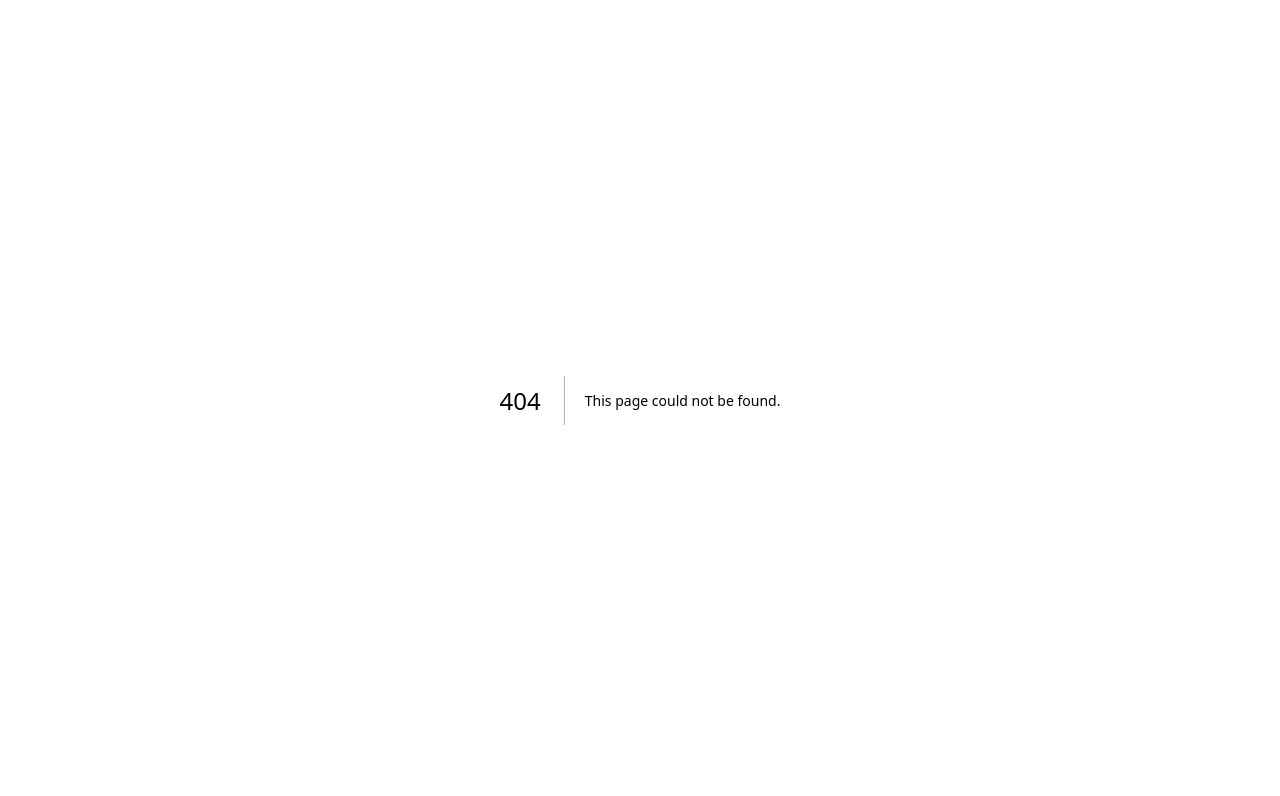
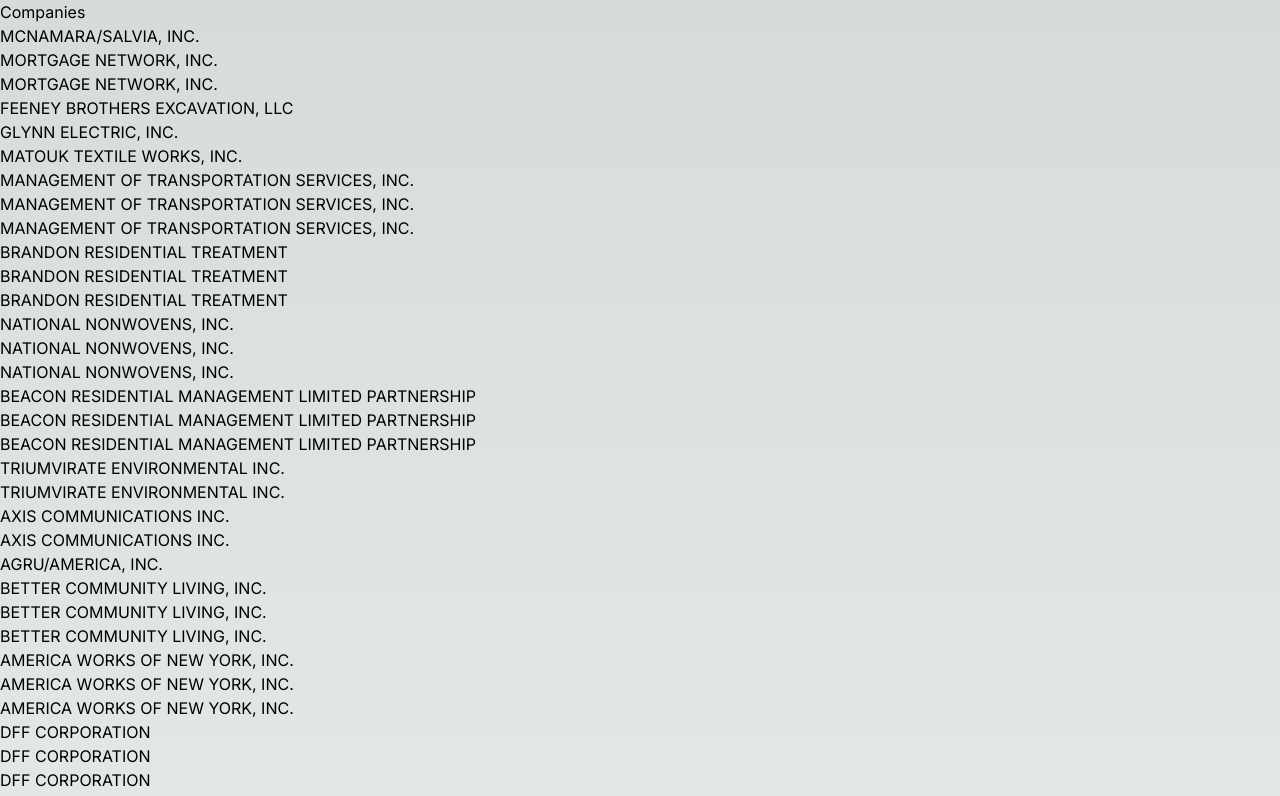
Before and after one commit to chas-bean/chas-bean-takehome, a Next.js app: page /companies in a window 1280 px wide. Before the commit this address had no page. Shown: the top 796 px of the page. Built offline with nearby package versions, Linux system fonts and the light colour scheme.

Commit message:
Scaffold folder / component structure
Note NextJS 13 uses the /app directory instead of /pages, with new conventions

```diff
--- /dev/null
+++ b/src/app/companies/components/CompanyCard.tsx
@@ -0,0 +1,3 @@
+export default function CompanyCard() {
+  return null;
+}
--- /dev/null
+++ b/src/app/companies/components/CompanyList.tsx
@@ -0,0 +1,15 @@
+import { Company } from "../types/company";
+
+interface CompanyListProps {
+  companies: Company[];
+}
+
+export default function CompanyList({ companies }: CompanyListProps) {
+  return (
+    <>
+      {companies.map((company) => {
+        return <div>{company.company_name}</div>;
+      })}
+    </>
+  );
+}
--- /dev/null
+++ b/src/app/companies/page.tsx
@@ -0,0 +1,11 @@
+import CompanyList from "./components/CompanyList";
+import companies from "./constants/companies";
+
+export default function Companies() {
+  return (
+    <>
+      <h1>Companies</h1>
+      <CompanyList companies={companies} />
+    </>
+  );
+}
```
